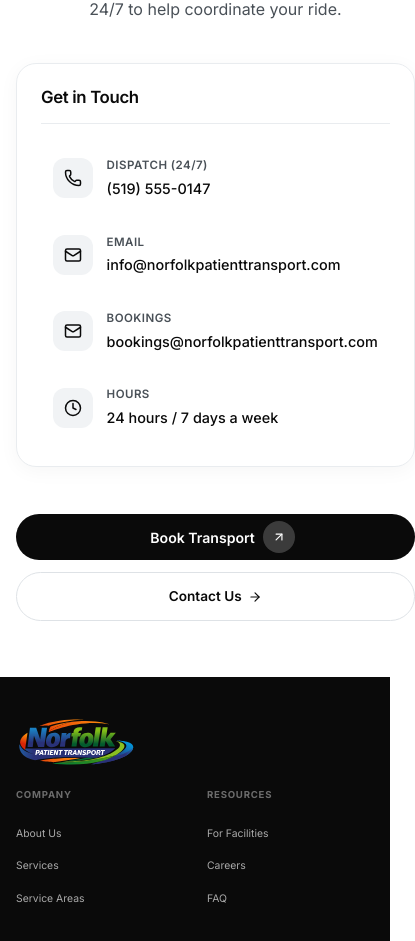
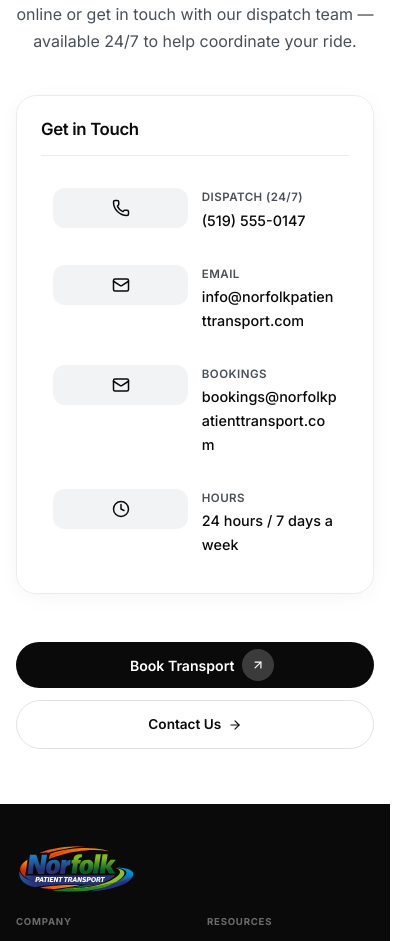
Before and after one commit to k-chhajer/tony-website, a Next.js app: page / in a window 390 px wide. Shown: the part 7051-7992 px from the top of the page, 415 px wide, since content can reach past the window. Built offline with nearby package versions, Linux system fonts and the light colour scheme.

Commit message:
ui fix on contact

```diff
--- a/src/components/ReachSection.module.css
+++ b/src/components/ReachSection.module.css
@@ -199,6 +199,20 @@ a.contactItem:hover .contactIcon {
     padding: 1.5rem;
     border-radius: 20px;
   }
+
+  .contactItem {
+    align-items: flex-start;
+  }
+
+  .contactItem > div {
+    flex: 1;
+    min-width: 0;
+  }
+
+  .contactValue {
+    word-break: break-word;
+    overflow-wrap: anywhere;
+  }
 }
 
 .mobileCtaWrap {
```
